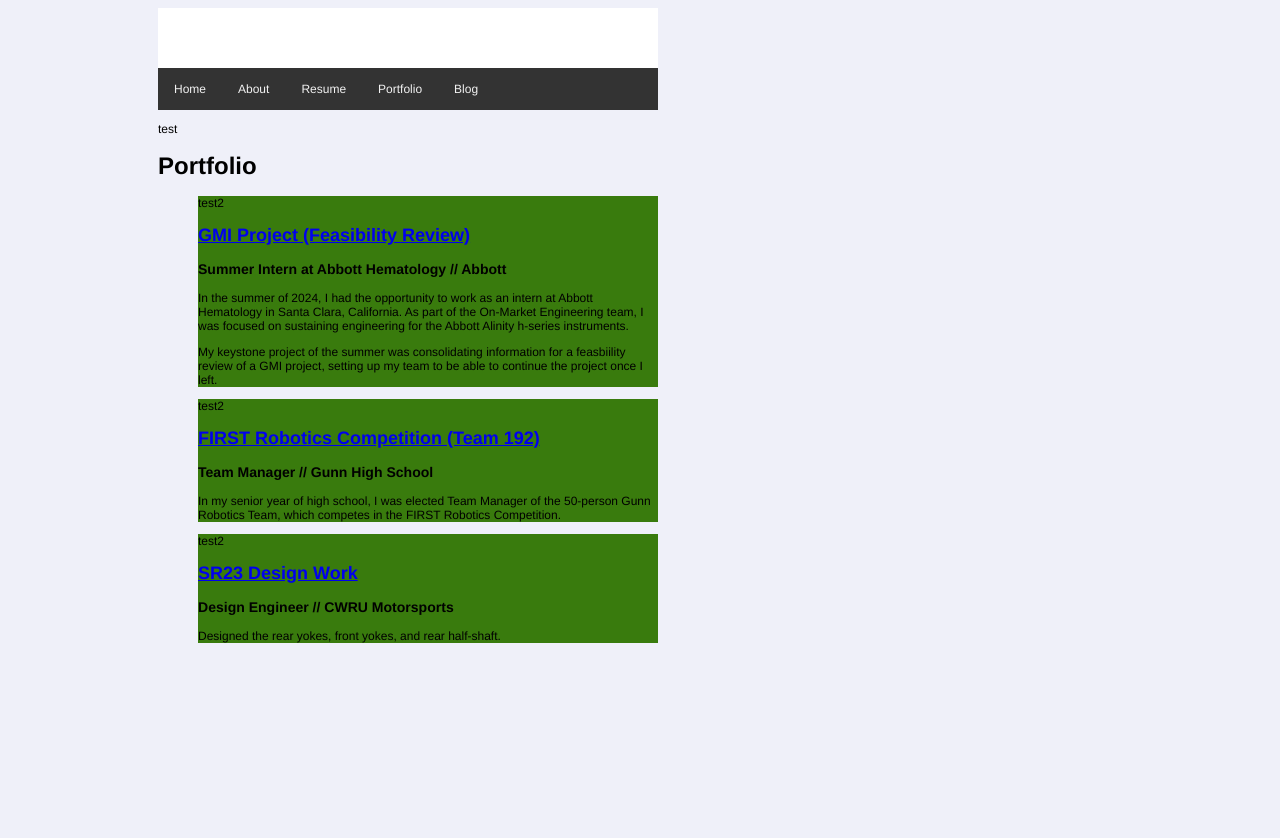
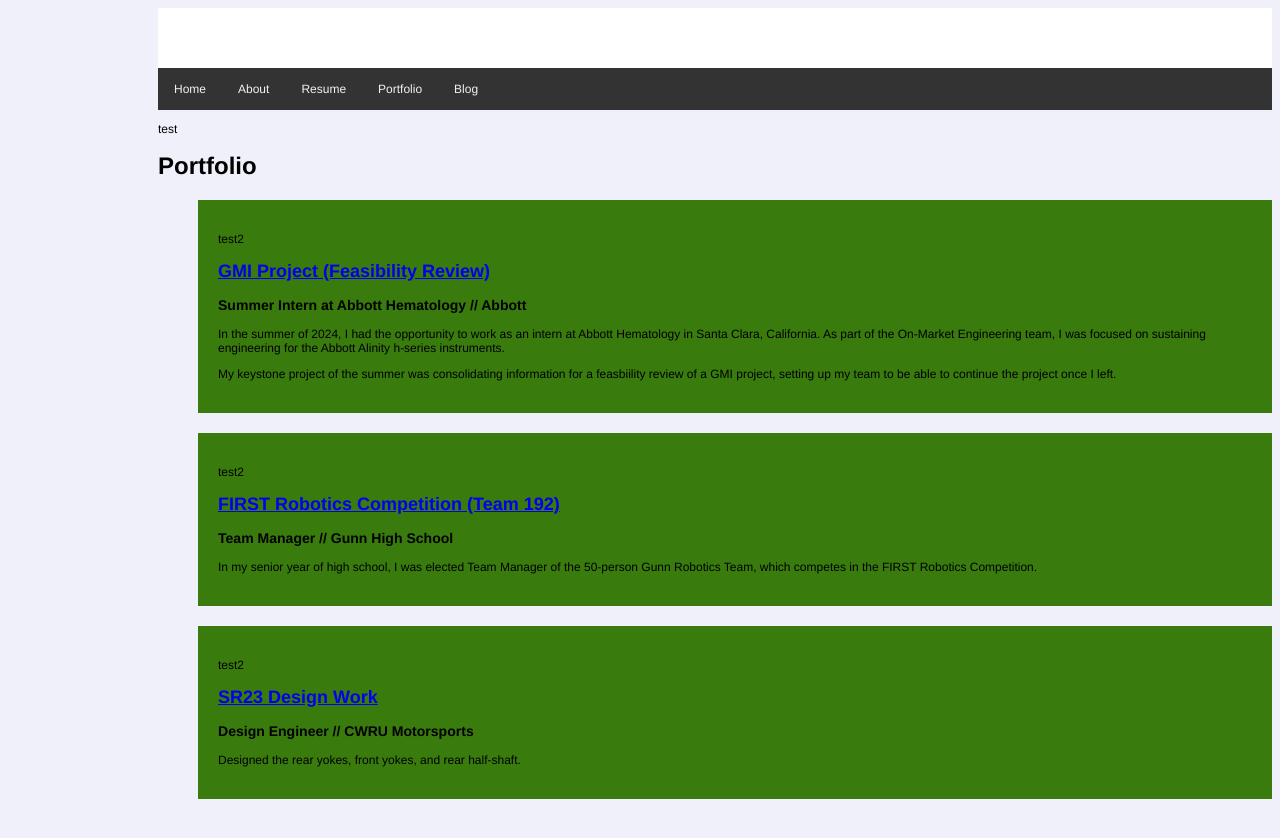
Before and after one commit to lucyttma/lucyttma.github.io, a Jekyll site: the page built from static/portfolio.html, in a window 1280 px wide. Shown: the top 838 px of the page. Built offline with Jekyll 4.4.1, drawn with Linux system fonts in a browser that asks for light colours.

Commit message:
Update main.scss

```diff
--- a/_sass/main.scss
+++ b/_sass/main.scss
@@ -36,12 +36,12 @@ body {
   font-size: 12px;
   position:absolute;
   left:150px;
-  display: block;
-  width: 500px;
 }
 
 .div-portfolio{
   background-color: #397b0d;
+  padding: 20px;
+  margin-top: 20px;
   .header {
     color: #eb2fa6;
     text-transform:uppercase!important;
```
